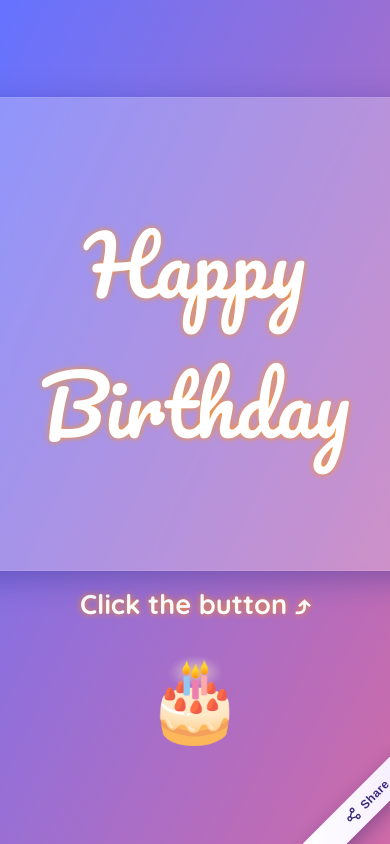
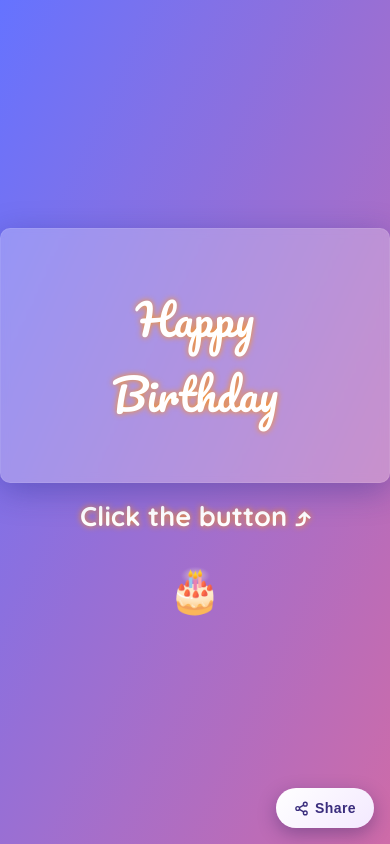
Before and after one commit to erobertsme/happy-birthday, a React (Vite) app: page / in a window 390 px wide. Built offline with nearby package versions, Linux system fonts and the light colour scheme; what party-js would draw is missing.

Commit message:
fix share button on mobile

```diff
--- a/src/App.css
+++ b/src/App.css
@@ -54,7 +54,7 @@ body {
 
 .happy {
     color: white;
-    font-size: 5rem;
+    font-size: clamp(2rem, 11vw, 5rem);
     text-shadow: 0px 0px 6px hsl(32, 100%, 55%);
     -webkit-font-smoothing: antialiased;
     font-family: 'Pacifico', cursive;
@@ -78,7 +78,7 @@ body {
 }
 
 .cakes {
-    font-size: 5rem;
+    font-size: clamp(2rem, 11vw, 5rem);
     margin-top: 1rem;
 }
 
--- a/src/ShareButton.css
+++ b/src/ShareButton.css
@@ -1,37 +1,27 @@
 .share-button-corner {
-    --corner-size: clamp(100px, 24vw, 160px);
     position: fixed;
-    top: calc(var(--vh, 100vh) - var(--corner-size));
-    right: 0;
-    width: var(--corner-size);
-    height: var(--corner-size);
-    overflow: hidden;
+    bottom: 16px;
+    right: 16px;
     z-index: 69;
-    pointer-events: none;
 }
 
 .share-button {
-    position: absolute;
-    bottom: clamp(22px, 7vw, 38px);
-    right: clamp(-60px, -11vw, -52px);
-    width: clamp(150px, 36vw, 220px);
-    transform: rotate(-45deg);
     margin: 0;
     border: 0;
-    padding: clamp(8px, 2vw, 11px) 0;
+    padding: 12px 18px;
     display: flex;
     align-items: center;
     justify-content: center;
     gap: 6px;
+    border-radius: 999px;
     background: linear-gradient(135deg, #ffffff, #f3e9ff);
     color: #3a2d7d;
     font-family: Arial, Helvetica, sans-serif;
     font-weight: 700;
-    font-size: clamp(12px, 3vw, 15px);
+    font-size: 14px;
     letter-spacing: 0.03em;
     box-shadow: 0 6px 18px rgba(35, 25, 90, 0.35);
     cursor: pointer;
-    pointer-events: auto;
     transition: background 200ms;
 }
 
```
